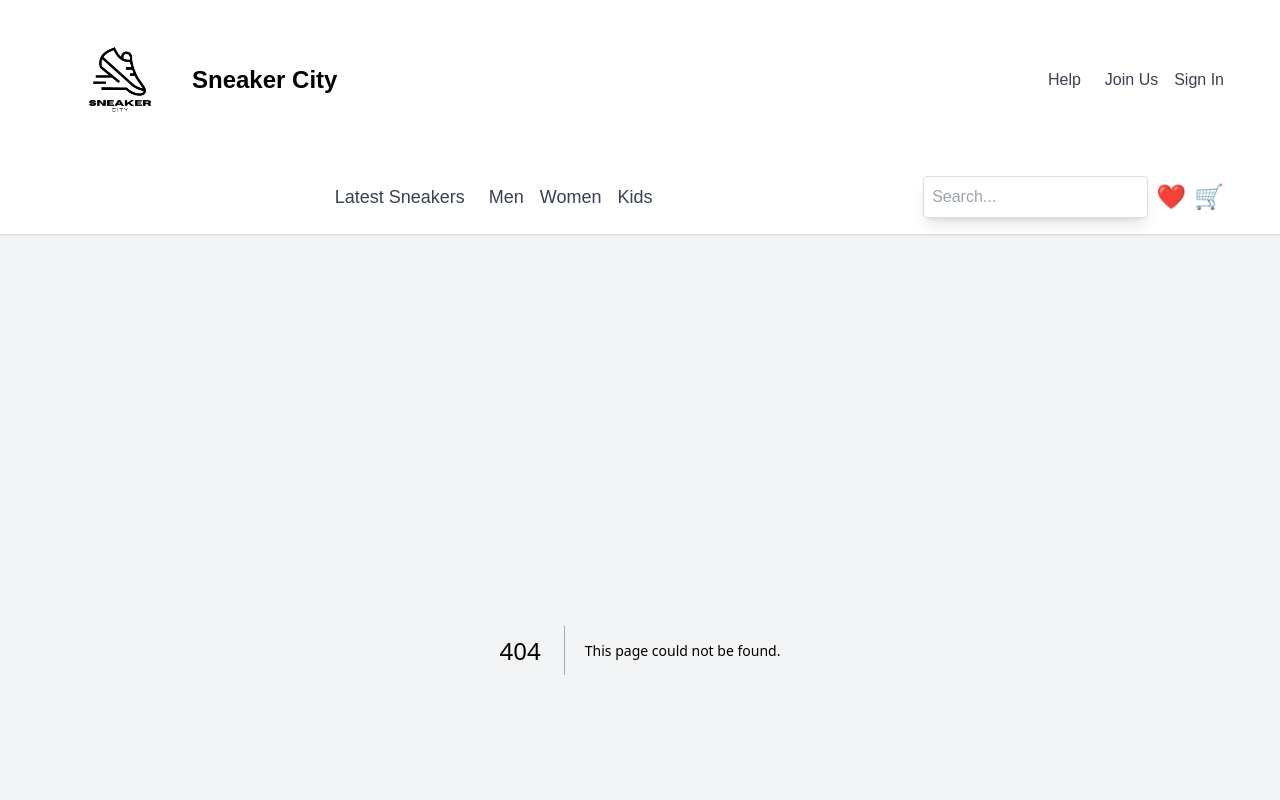
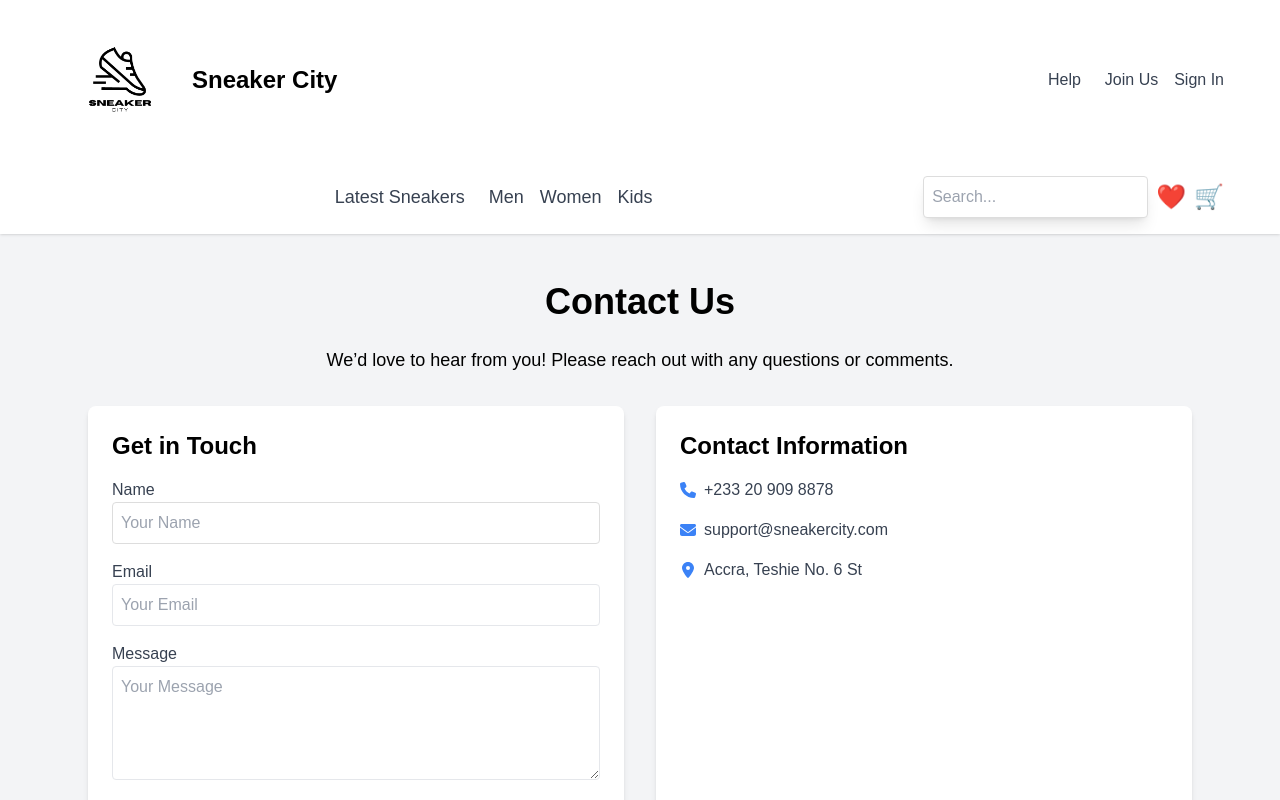
Before and after one commit to MKSIAW/sneaker-city, a Next.js app: page /Contact in a window 1280 px wide. Before the commit this address had no page. Shown: the top 800 px of the page. Built offline with nearby package versions, Linux system fonts and the light colour scheme.

Commit message:
new commit

```diff
--- /dev/null
+++ b/app/About/page.jsx
@@ -0,0 +1,52 @@
+import Image from 'next/image';
+import { FontAwesomeIcon } from '@fortawesome/react-fontawesome';
+import { faUsers, faBullseye, faChartLine } from '@fortawesome/free-solid-svg-icons';
+
+const AboutUsPage = () => {
+  return (
+    <div className=" p-8">
+      <div className=" p-8 mb-8">
+        <h1 className="text-4xl font-bold mb-6 text-center">About Us</h1>
+        <p className="text-lg mb-6 text-center">
+          Welcome to Sneaker City! We are dedicated to providing the best selection of sneakers from top brands.
+        </p>
+        <div className="grid grid-cols-1 md:grid-cols-3 gap-8">
+          <div className="text-center">
+            <FontAwesomeIcon icon={faUsers} className="text-blue-500 mb-4" style={{ fontSize: '72px' }} />
+            <h3 className="text-xl font-semibold mb-2">Our Team</h3>
+            <p className="text-gray-700">
+              Meet the passionate individuals behind Sneaker City. We strive to bring you the best service and experience.
+            </p>
+          </div>
+          <div className="text-center">
+            <FontAwesomeIcon icon={faBullseye} className="text-green-500 mb-4" style={{ fontSize: '72px' }} />
+            <h3 className="text-xl font-semibold mb-2">Our Mission</h3>
+            <p className="text-gray-700">
+              Our mission is to provide sneaker enthusiasts with the best selection of high-quality sneakers.
+            </p>
+          </div>
+          <div className="text-center">
+            <FontAwesomeIcon icon={faChartLine} className="text-red-500 mb-4" style={{ fontSize: '72px' }} />
+            <h3 className="text-xl font-semibold mb-2">Our Vision</h3>
+            <p className="text-gray-700">
+              We aim to be the leading sneaker retailer by offering top brands and unparalleled customer service.
+            </p>
+          </div>
+        </div>
+      </div>
+      <div className="bg-white rounded-lg shadow-md p-8">
+        <h2 className="text-3xl font-bold mb-4 text-center">Our Story</h2>
+        <div className="grid grid-cols-1 md:grid-cols-2 gap-8 items-center">
+          <Image src="/images/our_story.jpg" alt="Our Story" width={500} height={300} className="rounded-lg object-cover" />
+          <p className="text-lg text-gray-700">
+            Sneaker City started with a passion for sneakers and a vision to create a one-stop shop for sneaker lovers.
+            Our journey began with a small store and has grown into a thriving online community. We are committed to
+            bringing you the latest trends and timeless classics.
+          </p>
+        </div>
+      </div>
+    </div>
+  );
+};
+
+export default AboutUsPage;
--- /dev/null
+++ b/app/Contact/page.jsx
@@ -0,0 +1,80 @@
+import { FontAwesomeIcon } from '@fortawesome/react-fontawesome';
+import { faPhone, faEnvelope, faMapMarkerAlt } from '@fortawesome/free-solid-svg-icons';
+
+const ContactUsPage = () => {
+  return (
+    <div className="bg-gray-100 p-8">
+      <h1 className="text-4xl font-bold mb-6 text-center">Contact Us</h1>
+      <p className="text-lg text-center mb-8">
+        We’d love to hear from you! Please reach out with any questions or comments.
+      </p>
+
+      <div className="grid grid-cols-1 md:grid-cols-2 gap-8 mb-8">
+        <div className="bg-white rounded-lg shadow-md p-6">
+          <h2 className="text-2xl font-semibold mb-4">Get in Touch</h2>
+          <form>
+            <div className="mb-4">
+              <label className="block text-gray-700" htmlFor="name">Name</label>
+              <input
+                type="text"
+                id="name"
+                className="w-full p-2 border rounded"
+                placeholder="Your Name"
+                required
+              />
+            </div>
+            <div className="mb-4">
+              <label className="block text-gray-700" htmlFor="email">Email</label>
+              <input
+                type="email"
+                id="email"
+                className="w-full p-2 border rounded"
+                placeholder="Your Email"
+                required
+              />
+            </div>
+            <div className="mb-4">
+              <label className="block text-gray-700" htmlFor="message">Message</label>
+              <textarea
+                id="message"
+                className="w-full p-2 border rounded"
+                rows="4"
+                placeholder="Your Message"
+                required
+              />
+            </div>
+            <button type="submit" className="bg-blue-500 text-white px-4 py-2 rounded-lg">
+              Send Message
+            </button>
+          </form>
+        </div>
+
+        <div className="bg-white rounded-lg shadow-md p-6">
+          <h2 className="text-2xl font-semibold mb-4">Contact Information</h2>
+          <div className="flex items-center mb-4">
+            <FontAwesomeIcon icon={faPhone} className="text-blue-500 mr-2" />
+            <span className="text-gray-700">+233 20 909 8878</span>
+          </div>
+          <div className="flex items-center mb-4">
+            <FontAwesomeIcon icon={faEnvelope} className="text-blue-500 mr-2" />
+            <span className="text-gray-700">support@sneakercity.com</span>
+          </div>
+          <div className="flex items-center mb-4">
+            <FontAwesomeIcon icon={faMapMarkerAlt} className="text-blue-500 mr-2" />
+            <span className="text-gray-700">Accra, Teshie No. 6 St</span>
+          </div>
+        </div>
+      </div>
+
+      {/* <h2 className="text-3xl font-bold mb-4 text-center">Follow Us</h2> */}
+      {/* <div className="flex justify-center space-x-4">
+        Replace with your social media icons
+        <FontAwesomeIcon icon={['fab', 'facebook-f']} className="text-blue-600" />
+        <FontAwesomeIcon icon={['fab', 'twitter']} className="text-blue-400" />
+        <FontAwesomeIcon icon={['fab', 'instagram']} className="text-pink-600" />
+      </div> */}
+    </div>
+  );
+};
+
+export default ContactUsPage;
--- a/app/globals.css
+++ b/app/globals.css
@@ -7,7 +7,7 @@ body {
   margin: 0;
   padding: 0;
   box-sizing: border-box;
-  overflow-y: scroll;
+
 }
 
 .container {
@@ -45,3 +45,8 @@ input[type="text"] {
 footer p {
   color: #4a4a4a;
 }
+/* Add this to your global CSS file */
+svg {
+  width: 1em;  /* Adjust this value to change the icon size */
+  height: 1em; /* Adjust this value to change the icon size */
+}
--- a/app/layout.jsx
+++ b/app/layout.jsx
@@ -75,9 +75,9 @@ export default function RootLayout({ children }) {
           <footer className="bg-white shadow mt-8 p-4">
             <div className="container mx-auto flex flex-col md:flex-row justify-between items-center">
               <nav className="flex space-x-4 mb-2 md:mb-0">
-                <Link href="/about-us"><span className="text-gray-700">About Us</span></Link>
-                <Link href="/contact-us"><span className="text-gray-700">Contact Us</span></Link>
-                <Link href="/social"><span className="text-gray-700">Social</span></Link>
+                <Link href="/About"><span className="text-gray-700">About Us</span></Link>
+                <Link href="/Contact"><span className="text-gray-700">Contact Us</span></Link>
+                <Link href="/SocialMedia"><span className="text-gray-700">Social</span></Link>
               </nav>
               <p className="text-gray-700 text-center md:text-right">&copy; {new Date().getFullYear()} Sneaker City. All rights reserved.</p>
             </div>
```
Also changed, not shown: app/SocialMedia/page.jsx (added).
